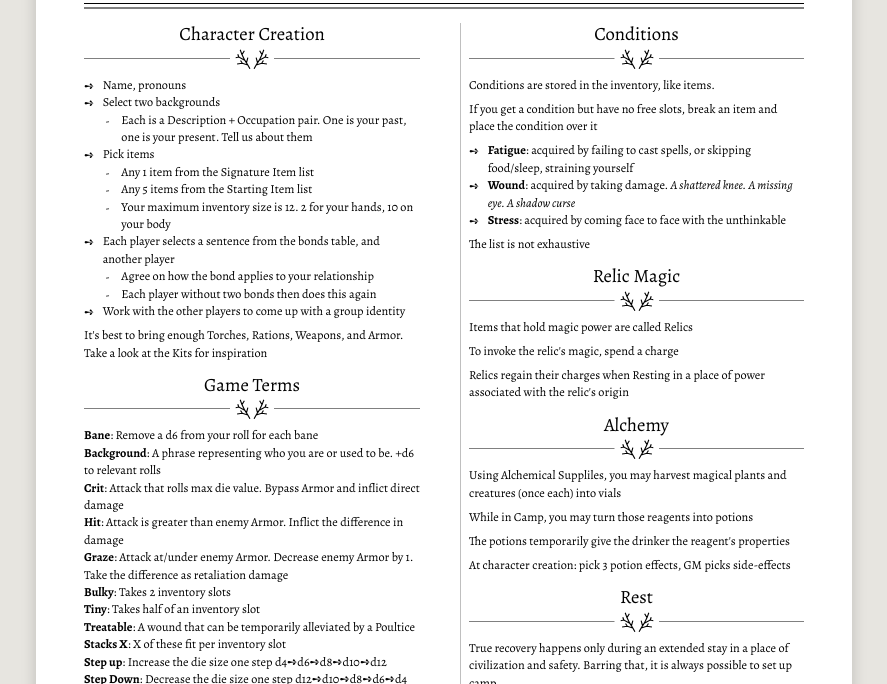
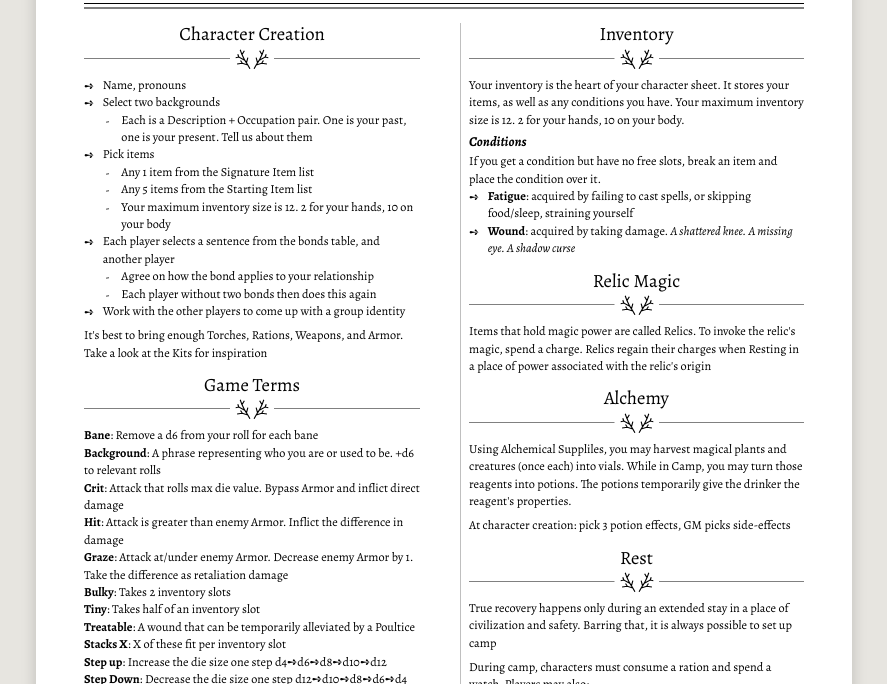
Before and after one commit to maxlebedev/quiver, a plain HTML site: page rules.html in a window 1280 px wide. Shown: the part 116-800 px from the top of the page, without its empty margins (196-1083 px from the left). Drawn offline with Linux system fonts and the light colour scheme.

Commit message:
formatting, conditions under an inventory section

```diff
--- a/rules.html
+++ b/rules.html
@@ -69,29 +69,27 @@
     <!-- RIGHT COLUMN -->
     <div class="col-right">
 
-      <h2>Conditions</h2>
-
-      <p>Conditions are stored in the inventory, like items.</p>
-      <p>If you get a condition but have no free slots, break an item and place the condition over it</p>
+      <h2>Inventory</h2>
+        Your inventory is the heart of your character sheet. It stores your items, as well as any conditions you have.
+        Your maximum inventory size is 12. 2 for your hands, 10 on your body.
+      <h3>Conditions</h3>
+      If you get a condition but have no free slots, break an item and place the condition over it.
       <ul>
         <li><b>Fatigue</b>: acquired by failing to cast spells, or skipping food/sleep, straining yourself</li>
-	<li><b>Wound</b>: acquired by taking damage. <i>A shattered knee. A missing eye. A shadow curse</i>
-        </li>
-        <li><b>Stress</b>: acquired by coming face to face with the unthinkable</li>
+        <li><b>Wound</b>: acquired by taking damage. <i>A shattered knee. A missing eye. A shadow curse</i></li>
       </ul>
-      <p>The list is not exhaustive</p>
 
       <h2>Relic Magic</h2>
 
-      <p>Items that hold magic power are called Relics</p>
-      <p>To invoke the relic's magic, spend a charge</p>
-      <p>Relics regain their charges when Resting in a place of power associated with the relic's origin</p>
+      <p>Items that hold magic power are called Relics.
+      To invoke the relic's magic, spend a charge.
+      Relics regain their charges when Resting in a place of power associated with the relic's origin</p>
 
       <h2>Alchemy</h2>
-      <p>Using Alchemical Suppliles, you may harvest magical plants and creatures (once each) into vials </p>
-      <p>While in Camp, you may turn those reagents into potions</p>
-      <p>The potions temporarily give the drinker the reagent's properties</p>
-      <p>At character creation: pick 3 potion effects, GM picks side-effects</p>
+       <p>Using Alchemical Suppliles, you may harvest magical plants and creatures (once each) into vials.
+        While in Camp, you may turn those reagents into potions.
+        The potions temporarily give the drinker the reagent's properties.</p>
+        <p>At character creation: pick 3 potion effects, GM picks side-effects</p>
 
       <h2>Rest</h2>
 
@@ -101,7 +99,6 @@
         <li>Mend Armor with Tinker's Kit</li>
         <li>Make Rations out of plants and animals with Cooking Gear</li>
         <li>Make Potions with Alchemical Supplies and reagents</li>
-        <li>Clear the party's Stressed condition with a Musical Instrument</li>
         <li>Scout ahead, learning about nearby areas</li>
         <li>Keep watch, gain the upper hand in a camp encounter</li>
         <li>Make a Poultice (Action roll)</li>
```
